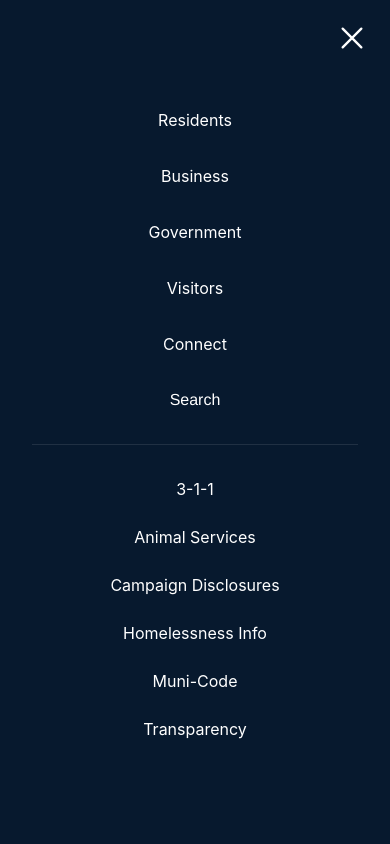
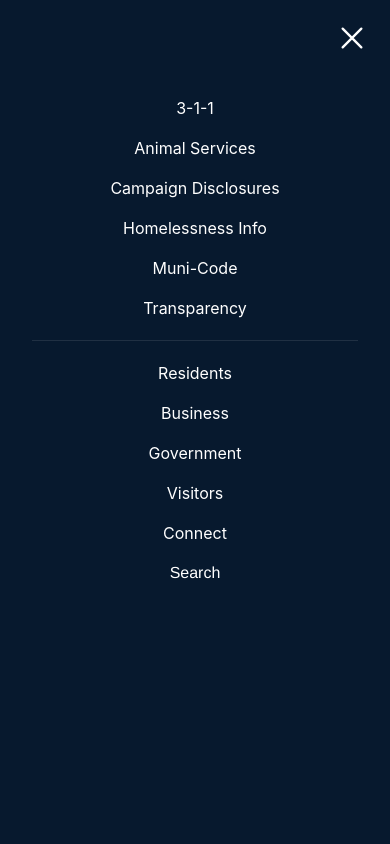
Before and after one commit to Vsenses55/city-san-clemente-concept, a React (Vite) app: page / in a window 390 px wide. Both pictures are taken after a click on the button 346 px from the left and 52 px from the top of the page. Shown: the top 844 px of the page. Built offline with nearby package versions, Linux system fonts and the light colour scheme.

Commit message:
menu update

```diff
--- a/src/components/Header.tsx
+++ b/src/components/Header.tsx
@@ -67,13 +67,20 @@ export function MainNav() {
       </div>
 
       {menuOpen && (
-        <div className="fixed inset-0 z-40 bg-[var(--surface-dark)] text-white lg:hidden">
+        <div className="fixed inset-0 z-40 bg-[var(--surface-dark)] text-white lg:hidden overflow-y-auto">
           <div className="flex justify-end p-6">
             <button onClick={() => setMenuOpen(false)} aria-label="Close menu">
               <IconClose className="size-7" />
             </button>
           </div>
-          <nav className="flex flex-col items-center gap-8 py-8 heading-h4">
+          <nav className="flex flex-col items-center gap-4 py-5 heading-h5">
+            {UTILITY_LINKS.map((link) => (
+              <a key={link} href="#" onClick={() => setMenuOpen(false)}>
+                {link}
+              </a>
+            ))}
+          </nav>
+          <nav className="flex flex-col items-center gap-4 py-5 heading-h5 border-t border-white/10 mx-8">
             {MAIN_NAV.map((link) => (
               <a key={link} href="#" onClick={() => setMenuOpen(false)}>
                 {link}
@@ -81,13 +88,6 @@ export function MainNav() {
             ))}
             <button onClick={() => setMenuOpen(false)}>Search</button>
           </nav>
-          <nav className="flex flex-col items-center gap-6 py-8 body-body border-t border-white/10 mx-8">
-            {UTILITY_LINKS.map((link) => (
-              <a key={link} href="#" onClick={() => setMenuOpen(false)}>
-                {link}
-              </a>
-            ))}
-          </nav>
         </div>
       )}
     </div>
```
Also changed, not shown: Claude outputs/menu_iphone13.png (added), 1 other file (tests, documents, lock files or other folders).
